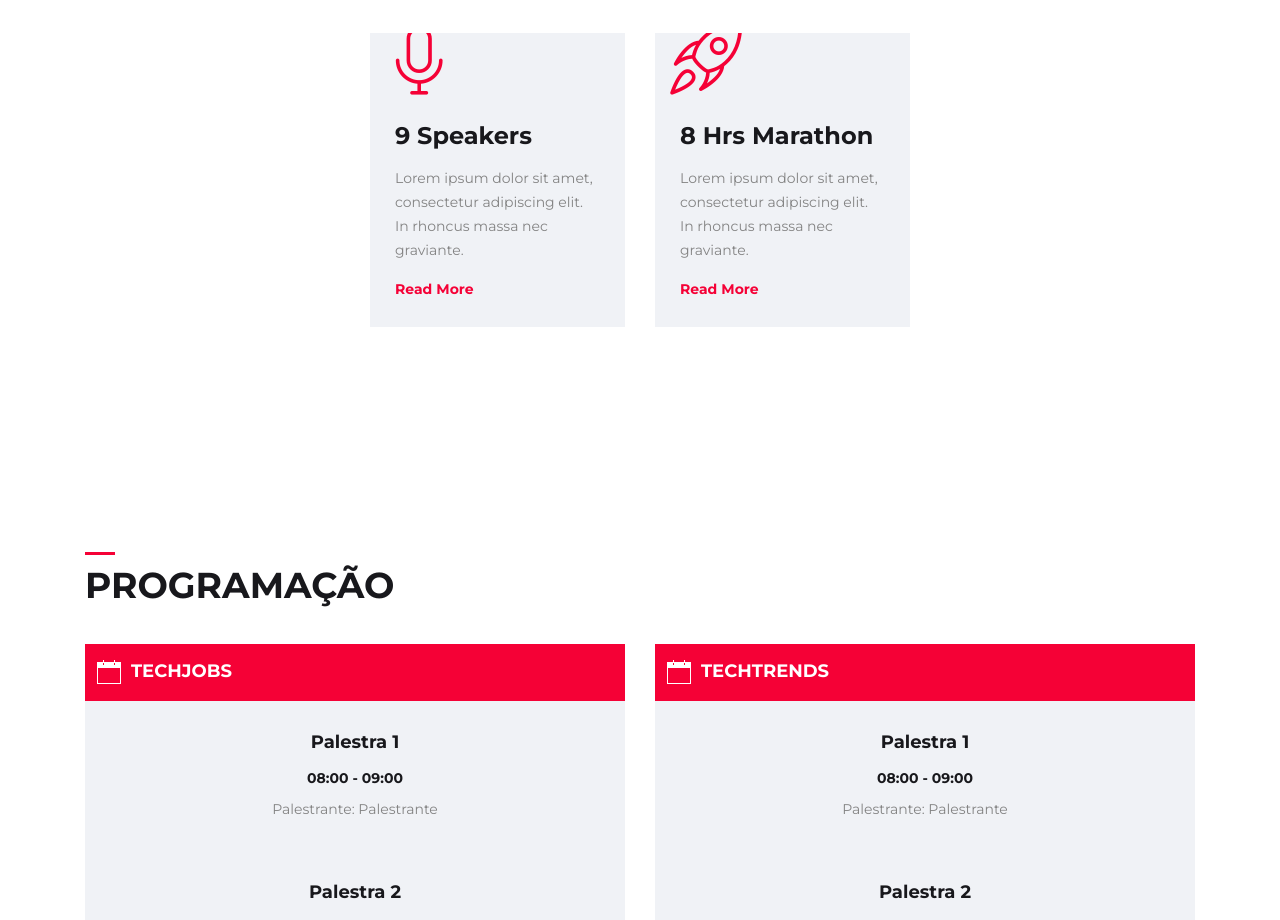
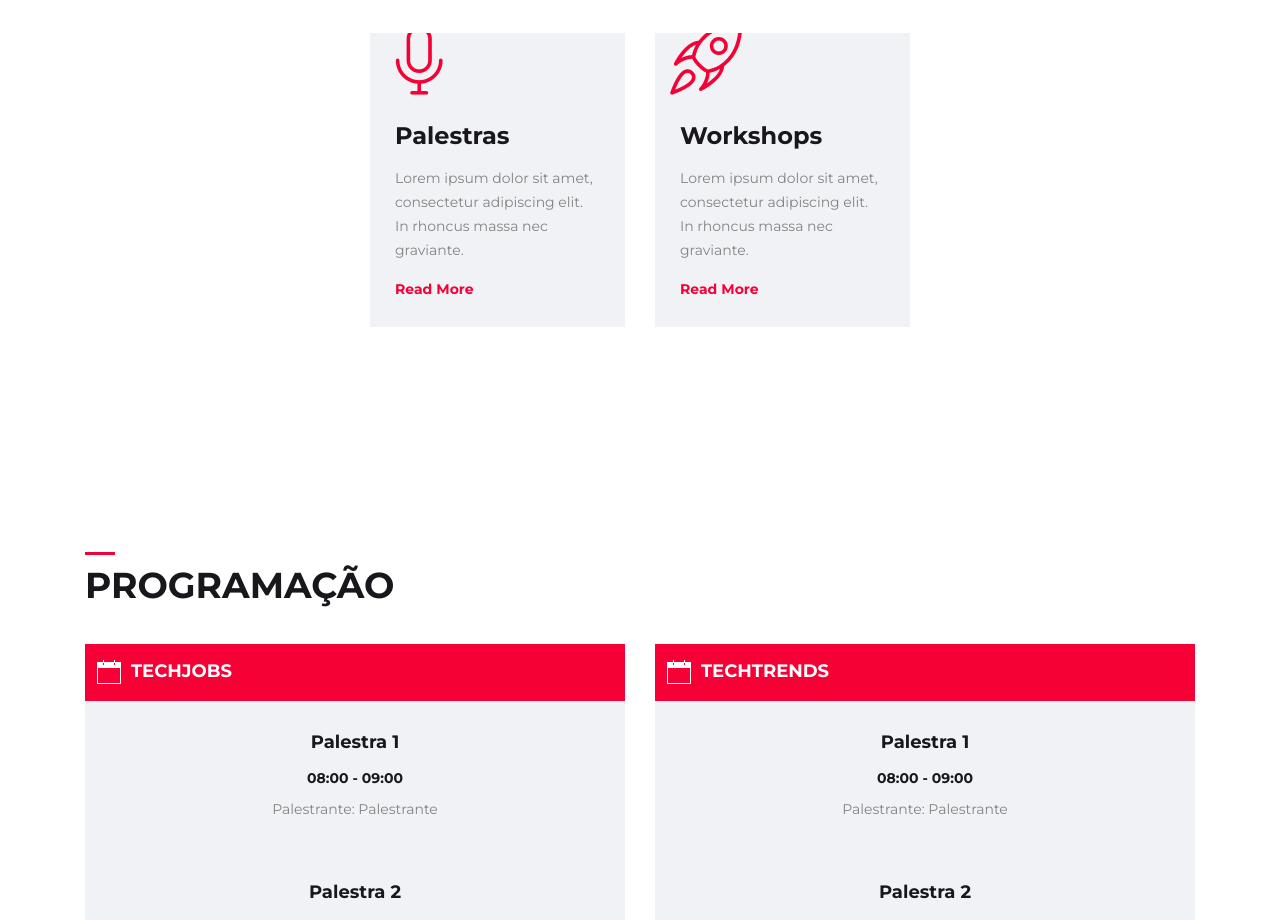
Before and after one commit to techday/techday.github.io, a website: page index.html in a window 1280 px wide. Shown: the part 1180-2100 px from the top of the page. Drawn offline with Linux system fonts and the light colour scheme; files whose address does not match are found by name.

Commit message:
change content

```diff
--- a/index.html
+++ b/index.html
@@ -172,7 +172,7 @@
                     <div class="icon_box_one">
                         <i class="lnr lnr-mic"></i>
                         <div class="content">
-                            <h4>9 Speakers</h4>
+                            <h4>Palestras</h4>
                             <p>
                                 Lorem ipsum dolor sit amet, consectetur adipiscing elit. In rhoncus massa nec graviante.
                             </p>
@@ -185,7 +185,7 @@
                     <div class="icon_box_one">
                         <i class="lnr lnr-rocket"></i>
                         <div class="content">
-                            <h4>8 hrs Marathon</h4>
+                            <h4>Workshops</h4>
                             <p>
                                 Lorem ipsum dolor sit amet, consectetur adipiscing elit. In rhoncus massa nec graviante.
                             </p>
```
